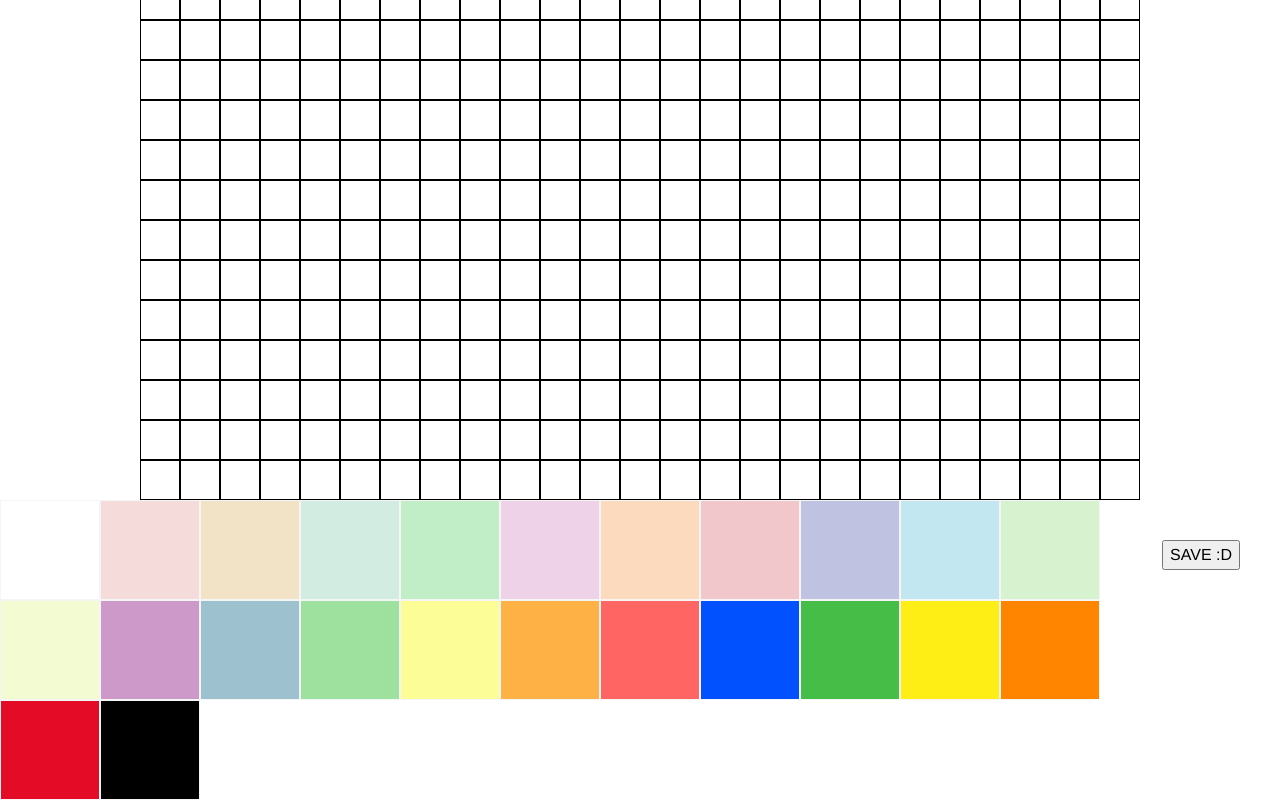
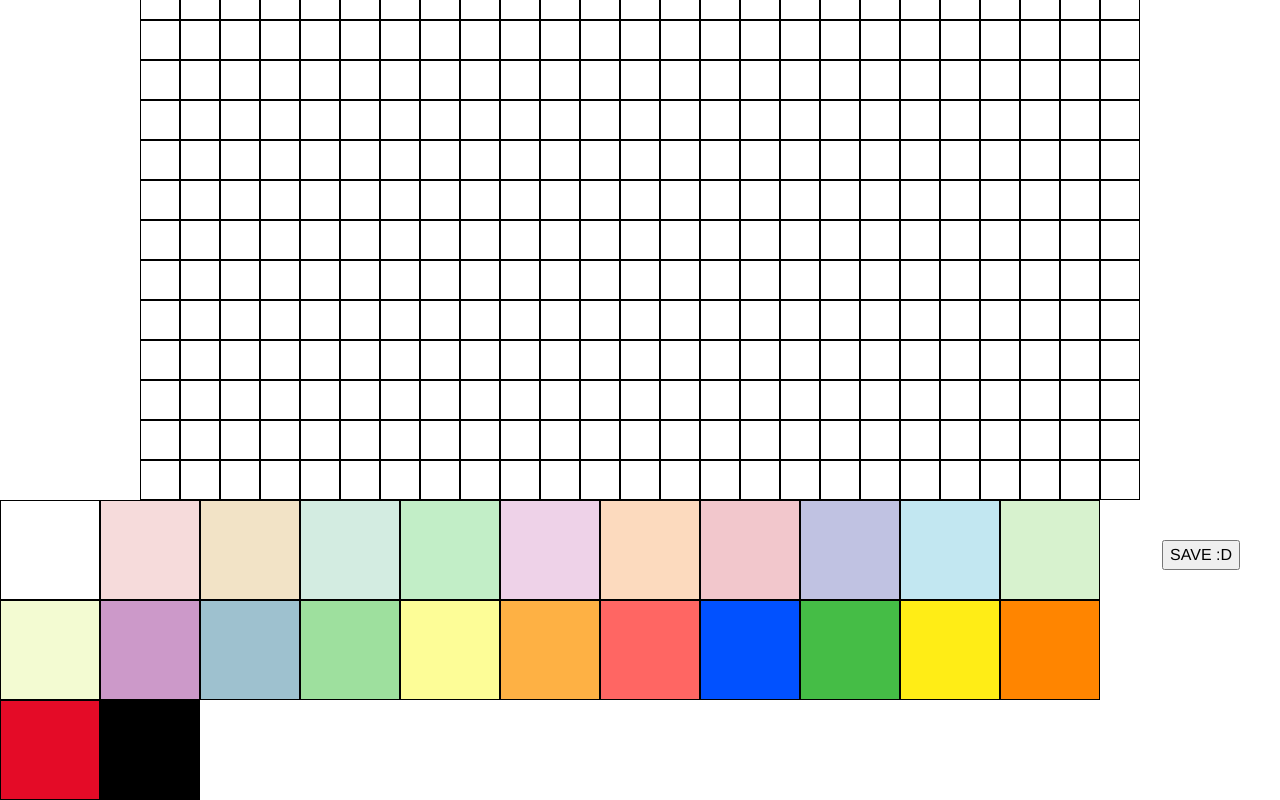
Before and after one commit to jian-ong/pixel-art-app, a Next.js app: page / in a window 1280 px wide. Shown: the part 608-1408 px from the top of the page. Built offline with nearby package versions, Linux system fonts and the light colour scheme.

Commit message:
minor css edit - remove conflicting border styles

```diff
--- a/components/ColorPalette.tsx
+++ b/components/ColorPalette.tsx
@@ -6,7 +6,6 @@ const ColorCell = styled.button<{ color: string; selected: boolean }>`
   ${(props) => `background-color: ${props.color}`};
   height: 100px;
   width: 100px;
-  border: 1px solid whitesmoke;
 `;
 
 const Container = styled.div`
```
